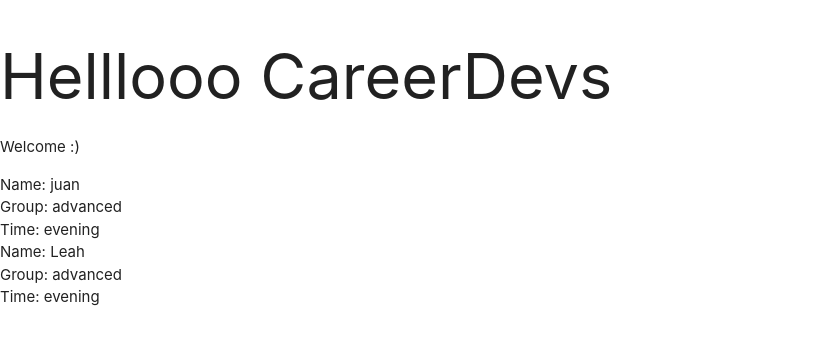
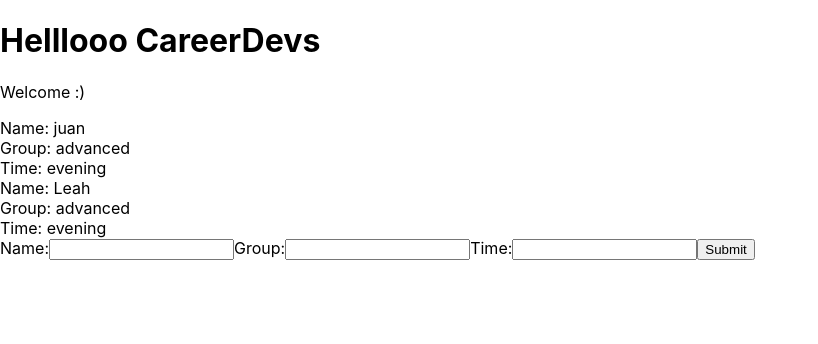
Before and after one commit to jfdoyle3/react-apps, a React (Create React App) app in the folder myapp/: page / in a window 1280 px wide. Shown: the top 344 px of the page, without its empty margins (0-818 px from the left). Built offline with nearby package versions, Linux system fonts and the light colour scheme.

Commit message:
make function work a props

```diff
--- a/myapp/public/index.html
+++ b/myapp/public/index.html
@@ -19,7 +19,8 @@
       work correctly both with client-side routing and a non-root public URL.
       Learn how to configure a non-root public URL by running `npm run build`.
     -->
-    <link rel="stylesheet" href="https://cdnjs.cloudflare.com/ajax/libs/materialize/1.0.0/css/materialize.min.css">
+   <!-- <link rel="stylesheet" href="https://cdnjs.cloudflare.com/ajax/libs/materialize/1.0.0/css/materialize.min.css">
+    -->
     <title>React App</title>
   </head>
   <body>
--- /dev/null
+++ b/myapp/src/AddStudent.js
@@ -0,0 +1,36 @@
+import React, { Component} from 'react'
+
+class AddStudent extends Component{
+        state={
+            name: null,
+            group: null,
+            time: null
+        }
+        handleChange=(e) =>{
+            this.setState({
+                [e.target.id]: e.target.value
+            })
+        }
+        handleSubmit=(e)=>{
+            e.preventDefault()
+            this.props.addStudent(this.state)
+        }
+        render(){
+          return(
+            <div>
+            <form onSubmit={this.handleSubmit}>
+                <label htmlFor="name">Name:</label>
+                <input type="text" id="name" onChange={this.handleChange} />
+                <label htmlFor="name">Group:</label>
+                <input type="text" id="group" onChange={this.handleChange} />
+                <label htmlFor="name">Time:</label>
+                <input type="text" id="time" onChange={this.handleChange} />
+                <button>Submit</button>
+                </form>
+            </div>
+        )
+    }
+
+}
+
+export default AddStudent
--- a/myapp/src/App.js
+++ b/myapp/src/App.js
@@ -1,5 +1,6 @@
 import React, { Component } from 'react';
 import Students from './Students';
+import AddStudent from './AddStudent'
 
 class App extends Component {
   state={
@@ -9,12 +10,20 @@ class App extends Component {
       {name:'Leah', group: 'advanced', time:'evening', id: 3},
     ]
   }
+  addStudent=(student)=>{
+    student.id=Math.random()
+    let students=[...this.state.students, student]
+    this.setState({
+      students: students
+    })
+  }
   render() {
     return (
       <div className="App">
        <h1>Helllooo CareerDevs</h1>
        <p>Welcome :)</p>
        <Students students={this.state.students} />
+       <AddStudent addStudent={this.addStudent}/>
       </div>
     );
   }
--- a/myapp/src/Students.js
+++ b/myapp/src/Students.js
@@ -1,8 +1,8 @@
 import React from 'react';
 
 const Students = ({students}) => {
-    // This renders out the template directly. the other 2 below output the data through a varible.
-    // using a varible allows the the logic and template to be cleaner code.
+    // This renders out the return template directly. the other 2 below output the data through a varible.
+    // using a varible allows the logic and return template to be cleaner code.
        return(
            <div className="student-list">
                {
```
